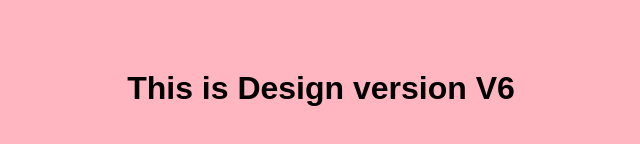
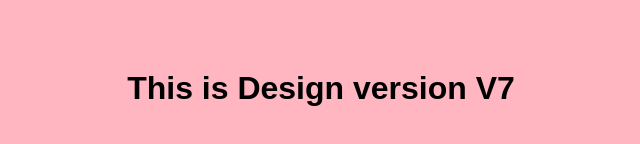
Before and after one commit to mananprj/Myrepo, a plain HTML site: page index.html in a window 1280 px wide. Shown: the part 312-456 px from the top of the page, 319-959 px from the left. Drawn offline with Linux system fonts and the light colour scheme.

Commit message:
This is version V7

```diff
--- a/index.html
+++ b/index.html
@@ -7,6 +7,6 @@
     <link rel="stylesheet" href="style.css">
 </head>
 <body>
-    <h1>This is Design version V6</h1>
+    <h1>This is Design version V7</h1>
 </body>
 </html>
```
